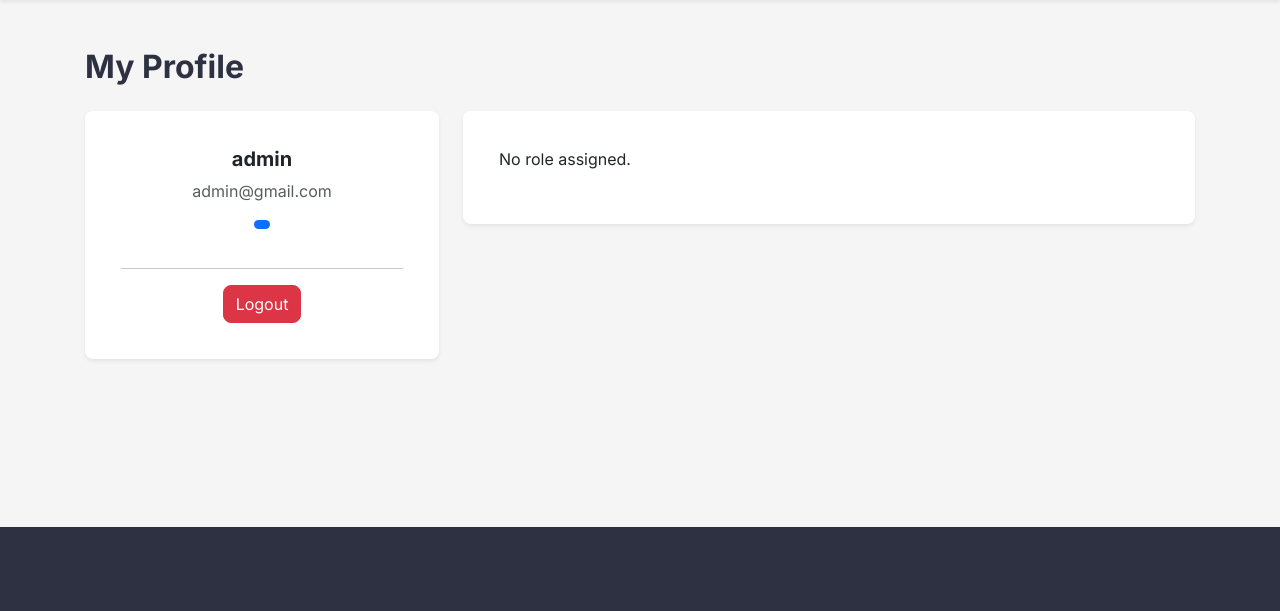
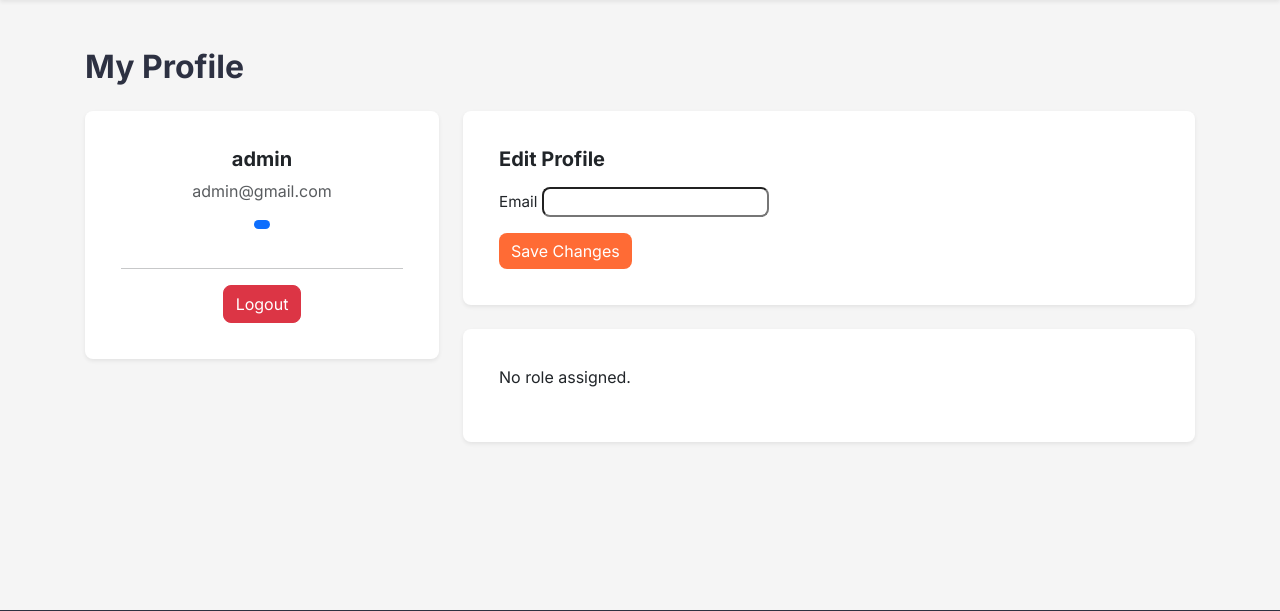
Before and after one commit to jackpoletek/cup-of-english, a Django app: template accounts/templates/accounts/profile.html in a window 1280 px wide. Shown: the part 84-695 px from the top of the page. Run offline with Django 5.2, Linux system fonts and the light colour scheme; the template is opened without the code that fills it: values that come from a table or form of the project are taken from there, others are empty; a user stored in the database is signed in; some libraries are stand-ins or nearby versions.

Commit message:
Add access control, profile edit form, and enrollment display

```diff
--- a/accounts/forms.py
+++ b/accounts/forms.py
@@ -11,6 +11,7 @@
         model = User
         fields = ("username", "email", "password1", "password2")
 
+
 # CRUD operations on profile
 class ProfileForm(forms.ModelForm):
     class Meta:
--- a/accounts/templates/accounts/profile.html
+++ b/accounts/templates/accounts/profile.html
@@ -42,10 +42,31 @@
         <!-- Right column -->
         <div class="col-md-8">
 
+            <!-- Profile edit form -->
+            <div class="card shadow-sm mb-4">
+                <div class="card-body">
+
+                    <h5 class="mb-3">Edit Profile</h5>
+
+                    <form method="POST">
+                        {% csrf_token %}
+
+                        <div class="mb-3">
+                            <label>Email</label>
+                            {{ form.email }}
+                        </div>
+
+                        <button type="submit" class="btn btn-primary">
+                            Save Changes
+                        </button>
+                    </form>
+
+                </div>
+            </div>
+
+            <!-- Role-based content -->
             <div class="card shadow-sm">
                 <div class="card-body">
-
-                    <!-- Role-based content -->
 
                     {% if user.userprofile.role == "learner" %}
 
```
Also changed, not shown: accounts/views.py (+33 -2 lines).
